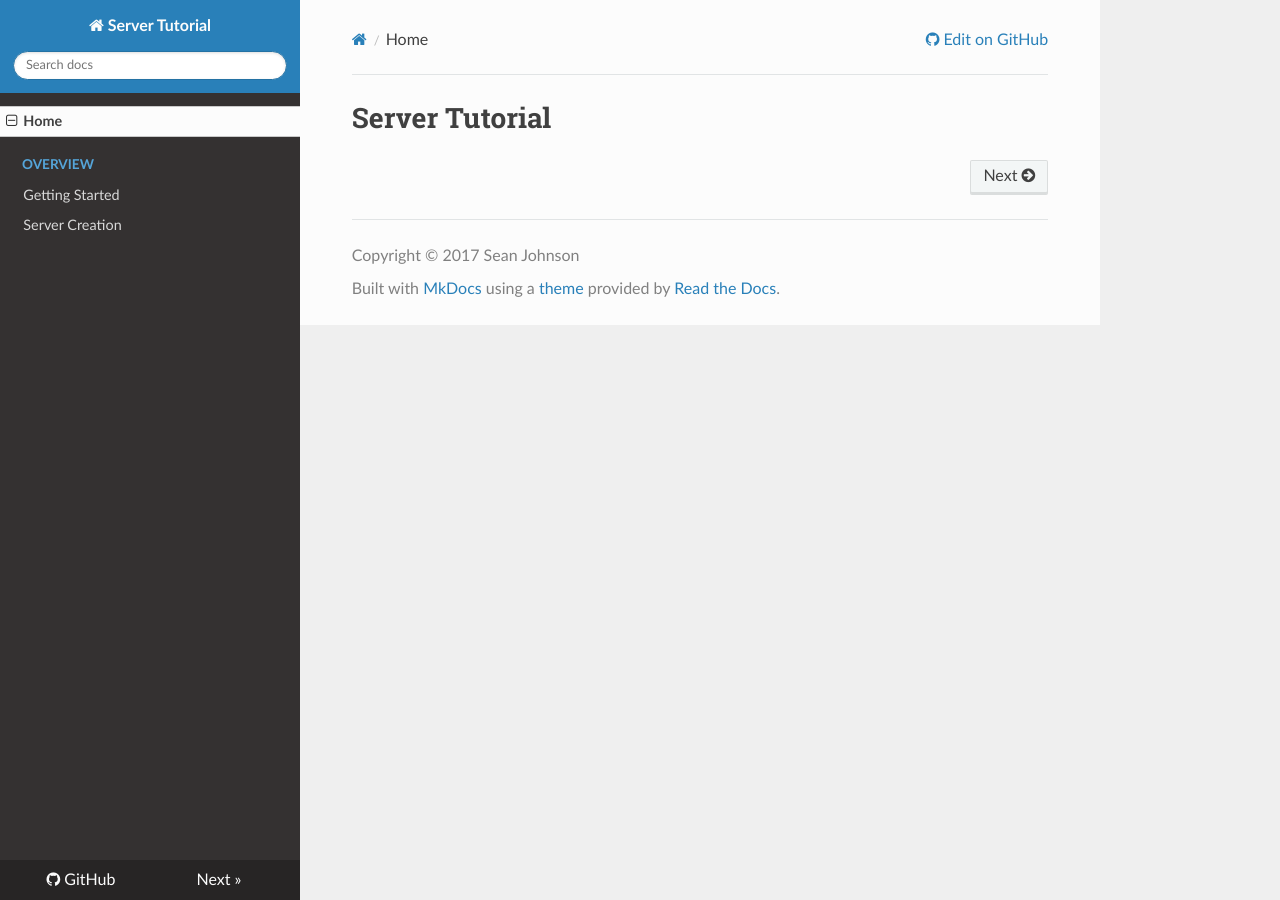
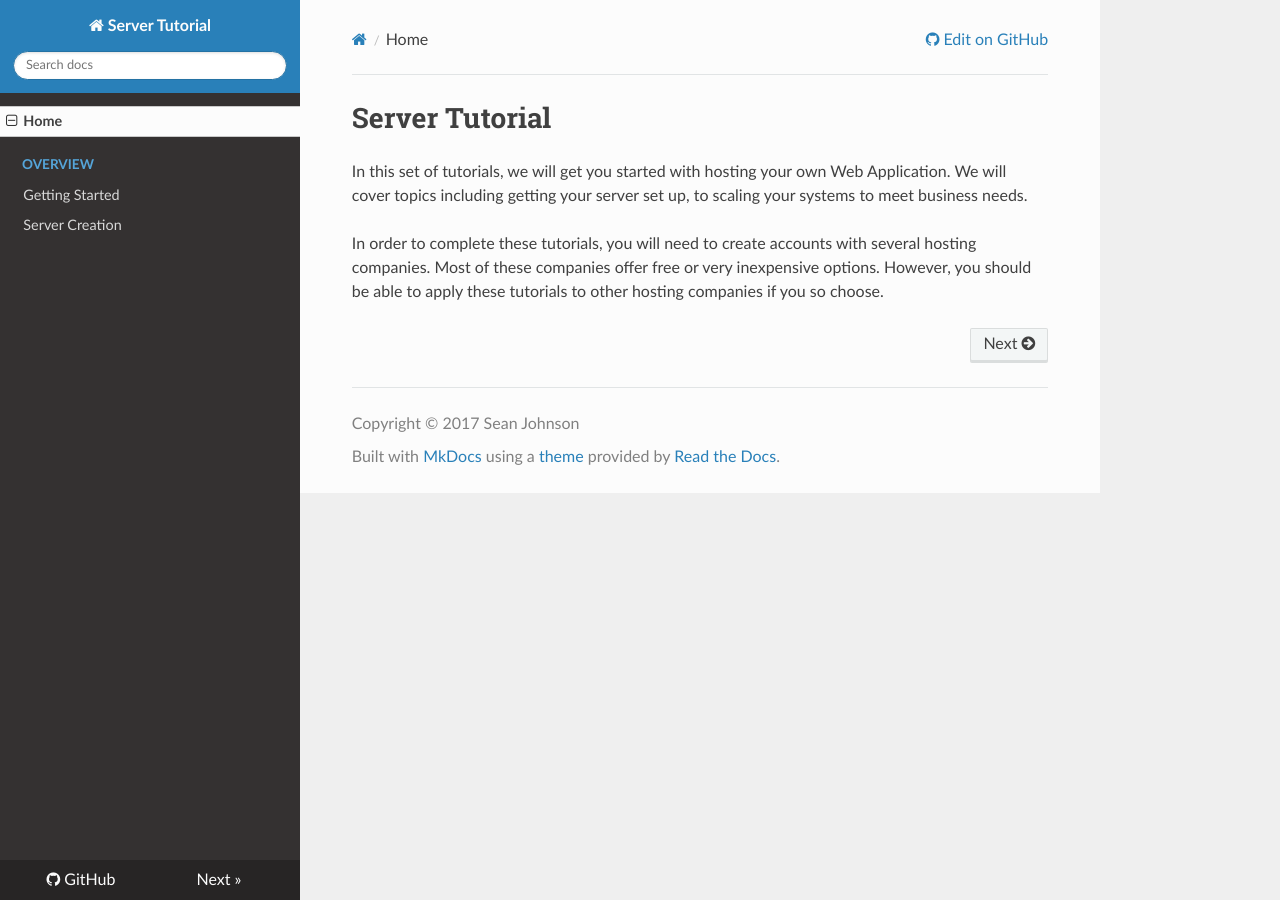
Before and after one commit to sjohnsonaz/server-tutorial, an MkDocs documentation site: the page built from docs/index.md, in a window 1280 px wide. Built offline with MkDocs 1.6.1, drawn with Linux system fonts in a browser that asks for light colours; nearby versions of some CDN libraries; old or Windows-style settings are respelled for this version of MkDocs.

Commit message:
Updated index.

```diff
--- a/docs/index.md
+++ b/docs/index.md
@@ -1 +1,5 @@
 # Server Tutorial
+
+In this set of tutorials, we will get you started with hosting your own Web Application.  We will cover topics including getting your server set up, to scaling your systems to meet business needs.
+
+In order to complete these tutorials, you will need to create accounts with several hosting companies.  Most of these companies offer free or very inexpensive options.  However, you should be able to apply these tutorials to other hosting companies if you so choose.
```
Also changed, not shown: README.md (+4 -0 lines).
